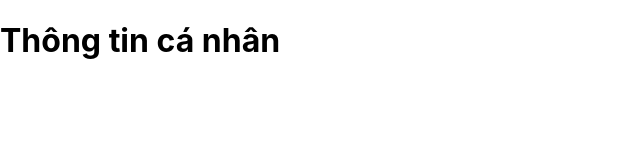
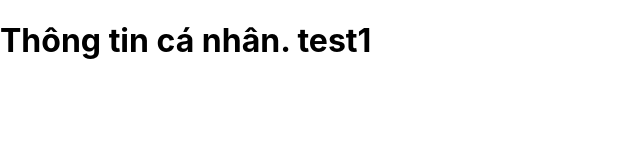
Before and after one commit to chiennt43/reactjs_overall, a React (Create React App) app: page /about in a window 1280 px wide. Shown: the top 160 px of the page, without its empty margins (0-640 px from the left). Built offline with nearby package versions, Linux system fonts and the light colour scheme.

Commit message:
test 1 conflict

```diff
--- a/src/view_pages/PersonalInfo.jsx
+++ b/src/view_pages/PersonalInfo.jsx
@@ -1,6 +1,6 @@
 
 const PersonalInfo = () => {
-    return   <h1>Thông tin cá nhân</h1>
+    return   <h1>Thông tin cá nhân. test1</h1>
 }
 
 export default PersonalInfo
```
